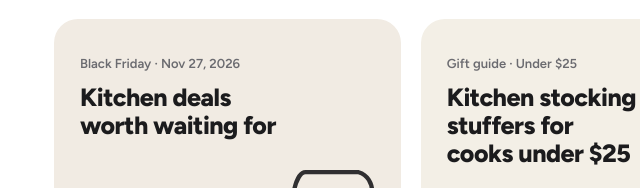
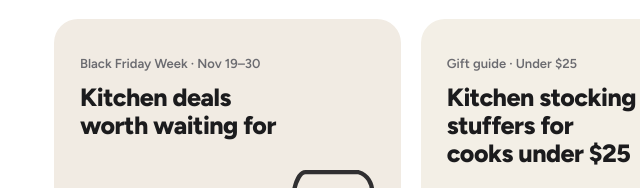
Before and after one commit to countertopledger/countertopledger.github.io, a plain HTML site: page index.html in a window 1280 px wide. Shown: the part 612-800 px from the top of the page, 46-686 px from the left. Drawn offline with Linux system fonts and the light colour scheme.

Commit message:
Black Friday Week Nov 19-30 on home card

```diff
--- a/index.html
+++ b/index.html
@@ -43,7 +43,7 @@
     <div class="sh"><h2>Start here</h2></div>
     <div class="guides">
       <a class="gcard" href="guides/black-friday-kitchen-deals-worth-waiting-for.html" style="background:var(--oat)">
-        <div><span class="k">Black Friday · Nov 27, 2026</span><h3>Kitchen deals worth waiting for</h3></div>
+        <div><span class="k">Black Friday Week · Nov 19–30</span><h3>Kitchen deals worth waiting for</h3></div>
         <span class="more">See what to wait for →</span>
         <svg viewBox="0 0 120 120" fill="none" stroke="#1b1b1d" stroke-width="3.2" stroke-linecap="round" stroke-linejoin="round" aria-hidden="true"><path d="M28 100h64"/><path d="M40 100V76h40v24"/><path d="M34 76h52"/><path d="M42 76c0-14 8-22 18-22s18 8 18 22"/><path d="M30 54h52c8 0 10-22-4-26H38c-8 0-12 26-8 26z"/><path d="M60 54v8"/></svg>
       </a>
```
